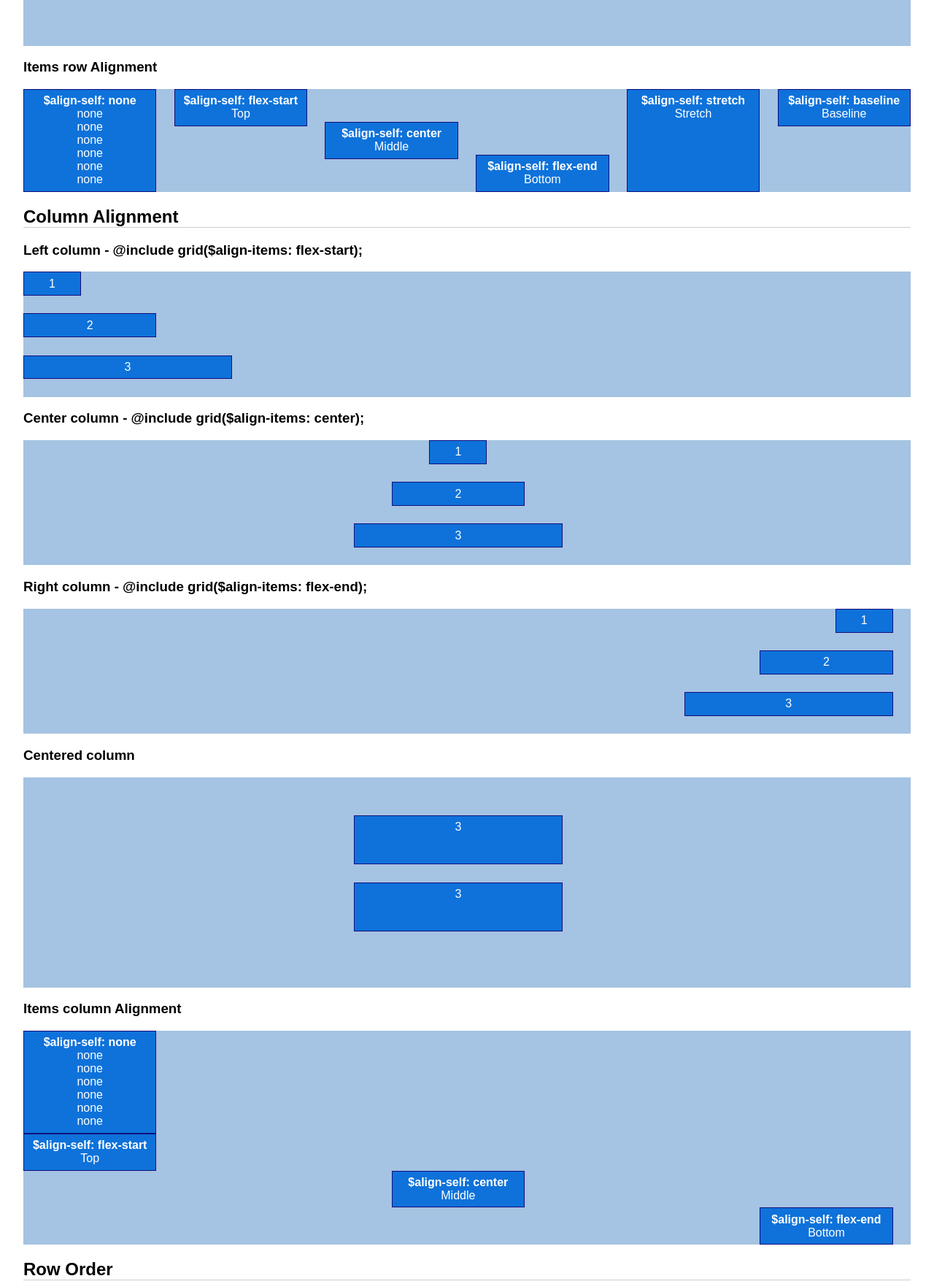
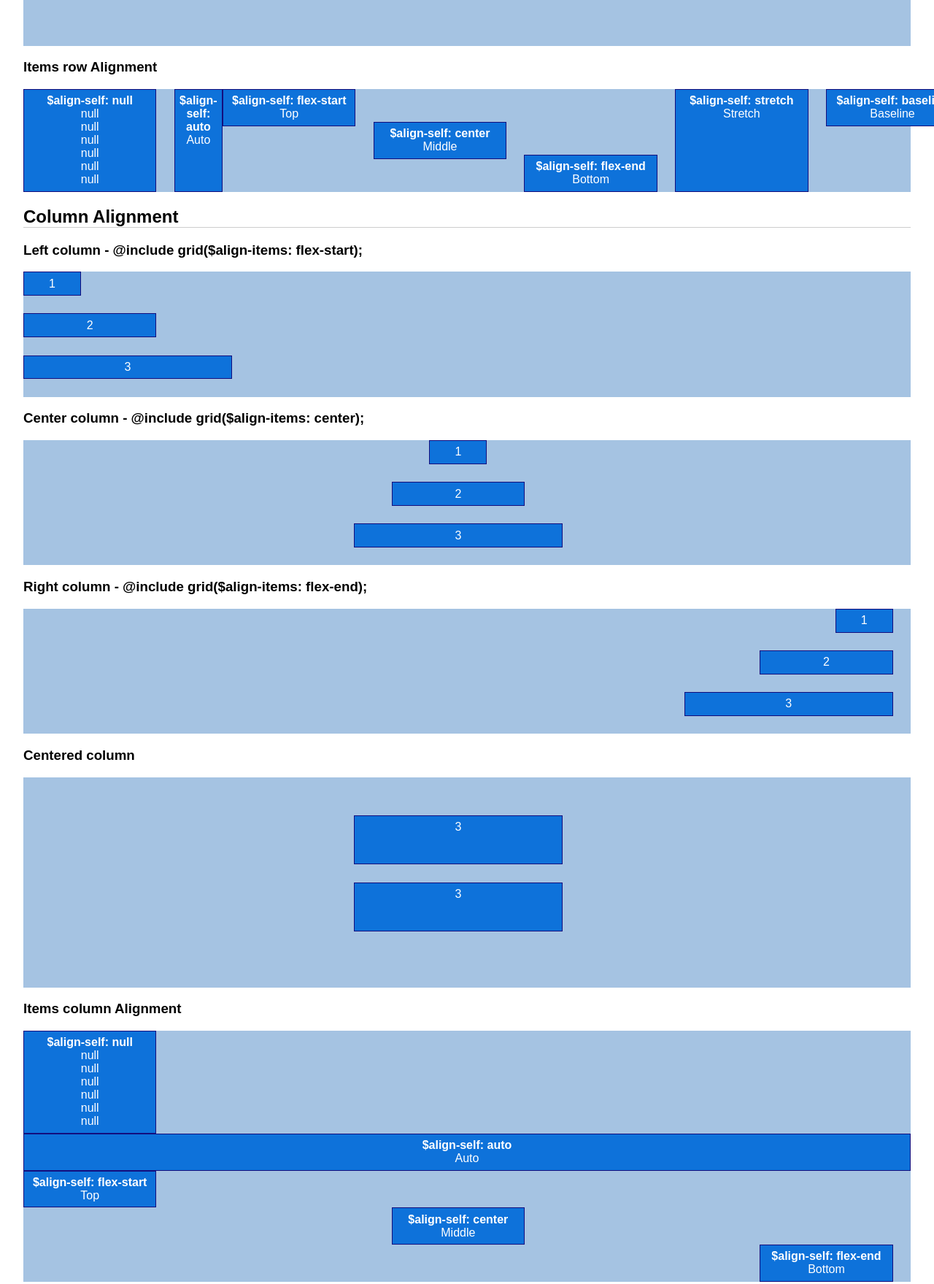
Before and after one commit to thingsym/flexbox-grid-mixins, a website: page docs/example-dart-sass/example-margin-offset.html in a window 1280 px wide. Shown: the part 9420-11179 px from the top of the page at 73% size. Drawn offline with Linux system fonts and the light colour scheme.

Commit message:
docs: fix items row/column alignment example

```diff
--- a/docs/dart-sass/example-margin-offset-unset.scss
+++ b/docs/dart-sass/example-margin-offset-unset.scss
@@ -10,29 +10,35 @@ $default-grid-gutter: 2%;
 .grid--items-row-alignment {
   @include flexbox-grid-mixins.grid($gutter: $default-grid-gutter);
   > .grid__col {
-    @include flexbox-grid-mixins.grid-col($col: 2, $gutter: $default-grid-gutter, $align-self: none);
+    @include flexbox-grid-mixins.grid-col($col: equal, $gutter: $default-grid-gutter, $align-self: null);
+  }
+  > .grid__col-auto {
+    @include flexbox-grid-mixins.grid-col($col: equal, $gutter: $default-grid-gutter, $align-self: auto);
   }
   > .grid__col-top {
-    @include flexbox-grid-mixins.grid-col($col: 2, $gutter: $default-grid-gutter, $align-self: flex-start);
+    @include flexbox-grid-mixins.grid-col($col: equal, $gutter: $default-grid-gutter, $align-self: flex-start);
   }
   > .grid__col-middle {
-    @include flexbox-grid-mixins.grid-col($col: 2, $gutter: $default-grid-gutter, $align-self: center);
+    @include flexbox-grid-mixins.grid-col($col: equal, $gutter: $default-grid-gutter, $align-self: center);
   }
   > .grid__col-bottom {
-    @include flexbox-grid-mixins.grid-col($col: 2, $gutter: $default-grid-gutter, $align-self: flex-end);
+    @include flexbox-grid-mixins.grid-col($col: equal, $gutter: $default-grid-gutter, $align-self: flex-end);
   }
   > .grid__col-stretch {
-    @include flexbox-grid-mixins.grid-col($col: 2, $gutter: $default-grid-gutter, $align-self: stretch);
+    @include flexbox-grid-mixins.grid-col($col: equal, $gutter: $default-grid-gutter, $align-self: stretch);
   }
   > .grid__col-baseline {
-    @include flexbox-grid-mixins.grid-col($col: 2, $gutter: $default-grid-gutter, $align-self: baseline);
+    @include flexbox-grid-mixins.grid-col($col: equal, $gutter: $default-grid-gutter, $align-self: baseline);
   }
 }
 
 .grid--items-column-alignment {
   @include flexbox-grid-mixins.grid($flex-direction: column, $gutter: $default-grid-gutter);
   > .grid__col {
-    @include flexbox-grid-mixins.grid-col($col: 2, $gutter: $default-grid-gutter, $align-self: none, $width: true);
+    @include flexbox-grid-mixins.grid-col($col: 2, $gutter: $default-grid-gutter, $align-self: null, $width: true);
+  }
+  > .grid__col-auto {
+    @include flexbox-grid-mixins.grid-col($col: 2, $gutter: $default-grid-gutter, $align-self: auto, $width: true);
   }
   > .grid__col-top {
     @include flexbox-grid-mixins.grid-col($col: 2, $gutter: $default-grid-gutter, $align-self: flex-start, $width: true);
--- a/docs/dart-sass/example-unset.scss
+++ b/docs/dart-sass/example-unset.scss
@@ -9,7 +9,7 @@ $default-grid-gutter: 2%;
 .grid--items-row-alignment {
   @include flexbox-grid-mixins.grid($gutter: $default-grid-gutter);
   > .grid__col {
-    @include flexbox-grid-mixins.grid-col($col: 2, $gutter: $default-grid-gutter, $align-self: none);
+    @include flexbox-grid-mixins.grid-col($col: 2, $gutter: $default-grid-gutter, $align-self: null);
   }
   > .grid__col-top {
     @include flexbox-grid-mixins.grid-col($col: 2, $gutter: $default-grid-gutter, $align-self: flex-start);
@@ -31,7 +31,10 @@ $default-grid-gutter: 2%;
 .grid--items-column-alignment {
   @include flexbox-grid-mixins.grid($flex-direction: column, $gutter: $default-grid-gutter);
   > .grid__col {
-    @include flexbox-grid-mixins.grid-col($col: 2, $gutter: $default-grid-gutter, $align-self: none, $width: true);
+    @include flexbox-grid-mixins.grid-col($col: 2, $gutter: $default-grid-gutter, $align-self: null, $width: true);
+  }
+  > .grid__col-auto {
+    @include flexbox-grid-mixins.grid-col($col: 2, $gutter: $default-grid-gutter, $align-self: auto, $width: true);
   }
   > .grid__col-top {
     @include flexbox-grid-mixins.grid-col($col: 2, $gutter: $default-grid-gutter, $align-self: flex-start, $width: true);
--- a/docs/example-dart-sass/example-margin-offset.html
+++ b/docs/example-dart-sass/example-margin-offset.html
@@ -1263,13 +1263,17 @@
 
 <div class="grid--items-row-alignment">
 <div class="grid__col">
-    <strong>$align-self: none</strong><br>
-    none<br>
-    none<br>
-    none<br>
-    none<br>
-    none<br>
-    none<br>
+    <strong>$align-self: null</strong><br>
+    null<br>
+    null<br>
+    null<br>
+    null<br>
+    null<br>
+    null<br>
+</div>
+<div class="grid__col-auto">
+    <strong>$align-self: auto</strong><br>
+    Auto<br>
 </div>
 <div class="grid__col-top">
     <strong>$align-self: flex-start</strong><br>
@@ -1351,13 +1355,17 @@
 
 <div class="grid--items-column-alignment">
 <div class="grid__col">
-    <strong>$align-self: none</strong><br>
-    none<br>
-    none<br>
-    none<br>
-    none<br>
-    none<br>
-    none<br>
+    <strong>$align-self: null</strong><br>
+    null<br>
+    null<br>
+    null<br>
+    null<br>
+    null<br>
+    null<br>
+</div>
+<div class="grid__col-auto">
+    <strong>$align-self: auto</strong><br>
+    Auto<br>
 </div>
 <div class="grid__col-top">
     <strong>$align-self: flex-start</strong><br>
--- a/docs/sass/example-margin-offset.scss
+++ b/docs/sass/example-margin-offset.scss
@@ -380,22 +380,25 @@ $flexbox-grid-mixins-stack: unset;
 .grid--items-row-alignment {
   @include grid($gutter: $default-grid-gutter);
   > .grid__col {
-    @include grid-col($col: 2, $gutter: $default-grid-gutter, $align-self: none);
+    @include grid-col($col: equal, $gutter: $default-grid-gutter, $align-self: null);
+  }
+  > .grid__col-auto {
+    @include grid-col($col: equal, $gutter: $default-grid-gutter, $align-self: auto);
   }
   > .grid__col-top {
-    @include grid-col($col: 2, $gutter: $default-grid-gutter, $align-self: flex-start);
+    @include grid-col($col: equal, $gutter: $default-grid-gutter, $align-self: flex-start);
   }
   > .grid__col-middle {
-    @include grid-col($col: 2, $gutter: $default-grid-gutter, $align-self: center);
+    @include grid-col($col: equal, $gutter: $default-grid-gutter, $align-self: center);
   }
   > .grid__col-bottom {
-    @include grid-col($col: 2, $gutter: $default-grid-gutter, $align-self: flex-end);
+    @include grid-col($col: equal, $gutter: $default-grid-gutter, $align-self: flex-end);
   }
   > .grid__col-stretch {
-    @include grid-col($col: 2, $gutter: $default-grid-gutter, $align-self: stretch);
+    @include grid-col($col: equal, $gutter: $default-grid-gutter, $align-self: stretch);
   }
   > .grid__col-baseline {
-    @include grid-col($col: 2, $gutter: $default-grid-gutter, $align-self: baseline);
+    @include grid-col($col: equal, $gutter: $default-grid-gutter, $align-self: baseline);
   }
 }
 
@@ -443,7 +446,10 @@ $flexbox-grid-mixins-stack: unset;
 .grid--items-column-alignment {
   @include grid($flex-direction: column, $gutter: $default-grid-gutter);
   > .grid__col {
-    @include grid-col($col: 2, $gutter: $default-grid-gutter, $align-self: none, $width: true);
+    @include grid-col($col: 2, $gutter: $default-grid-gutter, $align-self: null, $width: true);
+  }
+  > .grid__col-auto {
+    @include grid-col($col: 2, $gutter: $default-grid-gutter, $align-self: auto, $width: true);
   }
   > .grid__col-top {
     @include grid-col($col: 2, $gutter: $default-grid-gutter, $align-self: flex-start, $width: true);
--- a/docs/sass/example.scss
+++ b/docs/sass/example.scss
@@ -305,22 +305,25 @@ $flexbox-grid-mixins-stack: unset;
 .grid--items-row-alignment {
   @include grid($gutter: $default-grid-gutter);
   > .grid__col {
-    @include grid-col($col: 2, $gutter: $default-grid-gutter, $align-self: none);
+    @include grid-col($col: equal, $gutter: $default-grid-gutter, $align-self: null);
+  }
+  > .grid__col-auto {
+    @include grid-col($col: equal, $gutter: $default-grid-gutter, $align-self: auto);
   }
   > .grid__col-top {
-    @include grid-col($col: 2, $gutter: $default-grid-gutter, $align-self: flex-start);
+    @include grid-col($col: equal, $gutter: $default-grid-gutter, $align-self: flex-start);
   }
   > .grid__col-middle {
-    @include grid-col($col: 2, $gutter: $default-grid-gutter, $align-self: center);
+    @include grid-col($col: equal, $gutter: $default-grid-gutter, $align-self: center);
   }
   > .grid__col-bottom {
-    @include grid-col($col: 2, $gutter: $default-grid-gutter, $align-self: flex-end);
+    @include grid-col($col: equal, $gutter: $default-grid-gutter, $align-self: flex-end);
   }
   > .grid__col-stretch {
-    @include grid-col($col: 2, $gutter: $default-grid-gutter, $align-self: stretch);
+    @include grid-col($col: equal, $gutter: $default-grid-gutter, $align-self: stretch);
   }
   > .grid__col-baseline {
-    @include grid-col($col: 2, $gutter: $default-grid-gutter, $align-self: baseline);
+    @include grid-col($col: equal, $gutter: $default-grid-gutter, $align-self: baseline);
   }
 }
 
@@ -368,7 +371,10 @@ $flexbox-grid-mixins-stack: unset;
 .grid--items-column-alignment {
   @include grid($flex-direction: column, $gutter: $default-grid-gutter);
   > .grid__col {
-    @include grid-col($col: 2, $gutter: $default-grid-gutter, $align-self: none, $width: true);
+    @include grid-col($col: 2, $gutter: $default-grid-gutter, $align-self: null, $width: true);
+  }
+  > .grid__col-auto {
+    @include grid-col($col: 2, $gutter: $default-grid-gutter, $align-self: auto, $width: true);
   }
   > .grid__col-top {
     @include grid-col($col: 2, $gutter: $default-grid-gutter, $align-self: flex-start, $width: true);
```
Also changed, not shown: docs/example-dart-sass/example.html (+22 -14 lines), docs/example-dart-sass/test-stick-out.html (+10 -2 lines), docs/example/example-margin-offset.html (+22 -14 lines), docs/example/example.html (+22 -14 lines), docs/example/test-stick-out.html (+10 -2 lines).
